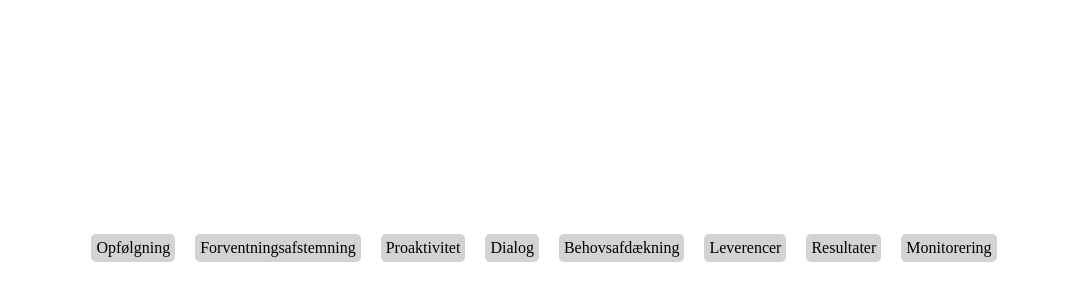
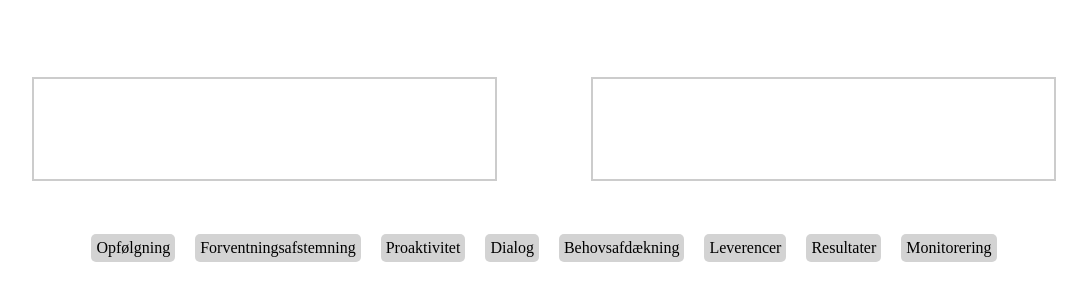
Before and after one commit to peter-w2m/scales, a plain HTML site: page index.html in a window 1280 px wide. Shown: the part 252-552 px from the top of the page, without its empty margins (96-1183 px from the left). Drawn offline with Linux system fonts and the light colour scheme.

Commit message:
Update style.css

```diff
--- a/style.css
+++ b/style.css
@@ -34,7 +34,7 @@ body {
 }
 
 .dropZone {
-  border: 2px #ccc; /* Visual cue for drop zones */
+  border: 2px solid #ccc; /* Visual cue for drop zones */
   min-height: 100px; /* Ensure visibility */
   display: flex;
   justify-content: center;
```
